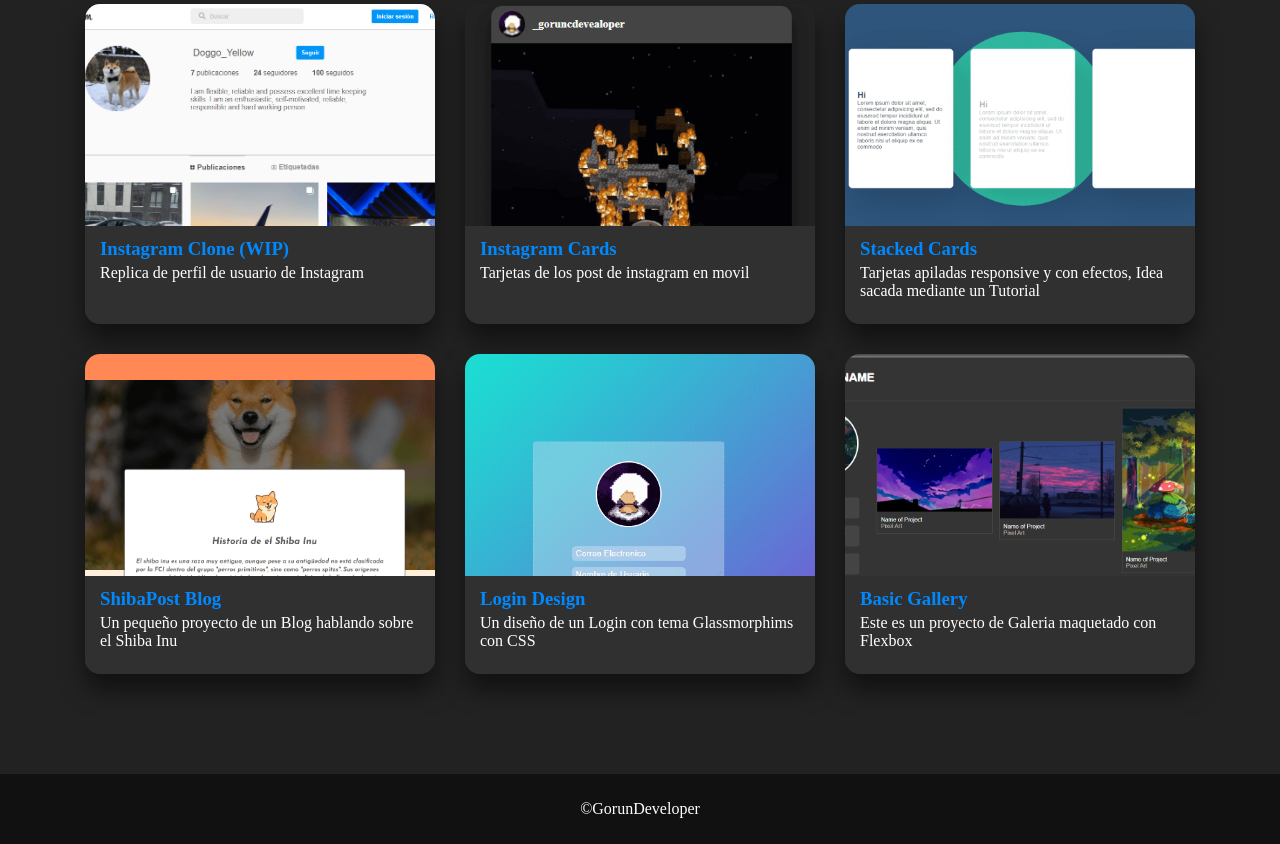
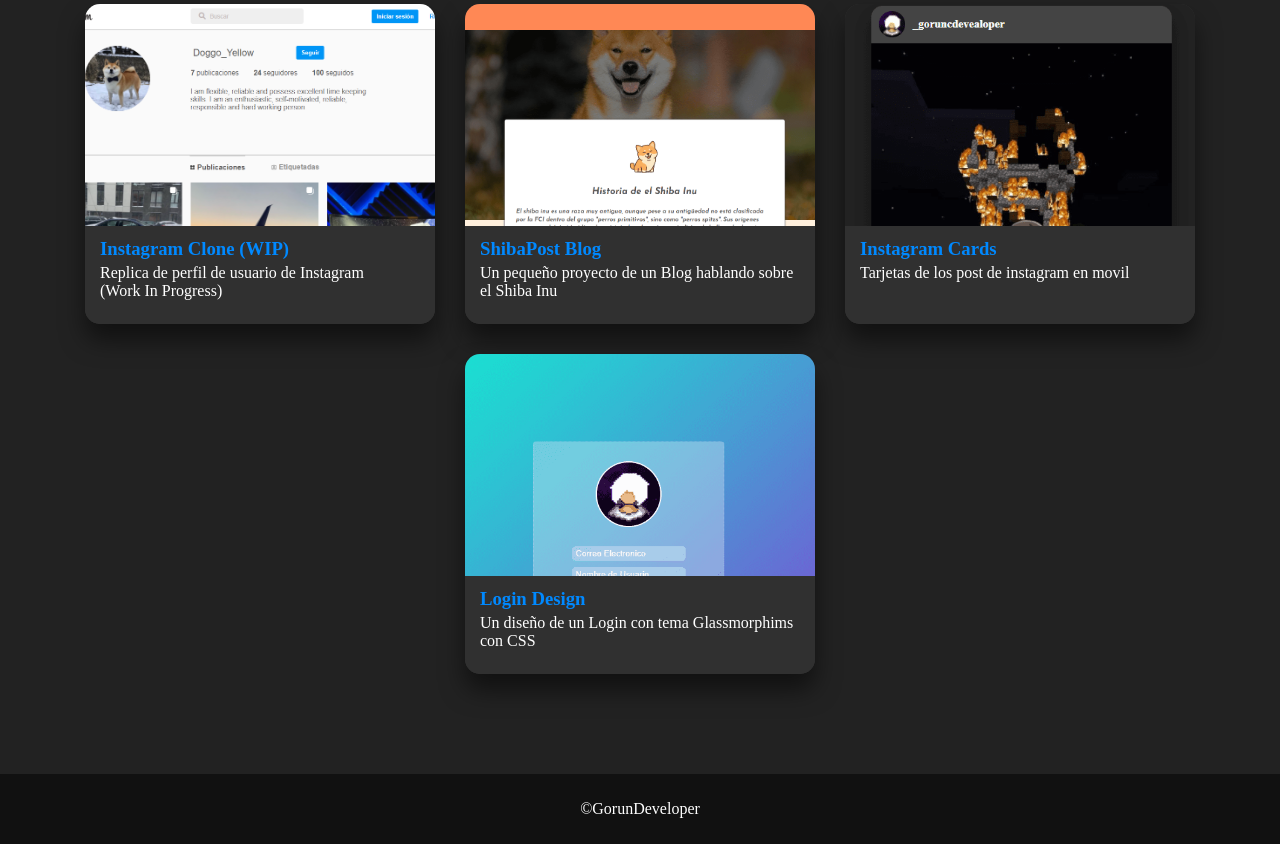
Before and after one commit to GcDevealoper/GcDeveloperWeb, a plain HTML site: page index.html in a window 1280 px wide. Shown: the part 914-1758 px from the top of the page. Drawn offline with Linux system fonts and the light colour scheme.

Commit message:
Project Changes

```diff
--- a/index.html
+++ b/index.html
@@ -64,7 +64,17 @@
 				</nav>
 				<div class="pdesc">
 					<h3>Instagram Clone (WIP)</h3>
-					<p>Replica de perfil de usuario de Instagram</p>
+					<p>Replica de perfil de usuario de Instagram<br>(Work In Progress)</p>
+				</div>
+			</div>
+
+			<div class="card">
+				<nav class="Bg">
+					<a href="https://gcdevealoper.github.io/ShibaPost/" target="_BLANK"><img src="img/Cap5.png"></a>
+				</nav>
+				<div class="pdesc">
+					<h3>ShibaPost Blog</h3>
+					<p>Un pequeño proyecto de un Blog hablando sobre el Shiba Inu</p>
 				</div>
 			</div>
 
@@ -80,43 +90,11 @@
 
 			<div class="card">
 				<nav class="Bg">
-					<a href="https://gcdevealoper.github.io/Stacked_Cards/" target="_BLANK"><img src="img/Cap6.png"></a>
-				</nav>
-				<div class="pdesc">
-					<h3>Stacked Cards</h3>
-					<p>Tarjetas apiladas responsive y con efectos, Idea sacada mediante un Tutorial</p>
-				</div>
-			</div>
-
-
-			<div class="card">
-				<nav class="Bg">
-					<a href="https://gcdevealoper.github.io/ShibaPost/" target="_BLANK"><img src="img/Cap5.png"></a>
-				</nav>
-				<div class="pdesc">
-					<h3>ShibaPost Blog</h3>
-					<p>Un pequeño proyecto de un Blog hablando sobre el Shiba Inu</p>
-				</div>
-			</div>
-
-
-			<div class="card">
-				<nav class="Bg">
 					<a href="https://gcdevealoper.github.io/LoginGlassmorphism/" target="_BLANK"><img src="img/Cap4.png"></a>
 				</nav>
 				<div class="pdesc">
 					<h3>Login Design</h3>
 					<p>Un diseño de un Login con tema Glassmorphims con CSS</p>
-				</div>
-			</div>
-
-			<div class="card">
-				<nav class="Bg">
-					<a href="https://gcdevealoper.github.io/Gallery-Project01/" target="_BLANK"><img src="img/Cap3.png"></a>
-				</nav>
-				<div class="pdesc">
-					<h3>Basic Gallery</h3>
-					<p>Este es un proyecto de Galeria maquetado con Flexbox</p>
 				</div>
 			</div>
 
```
